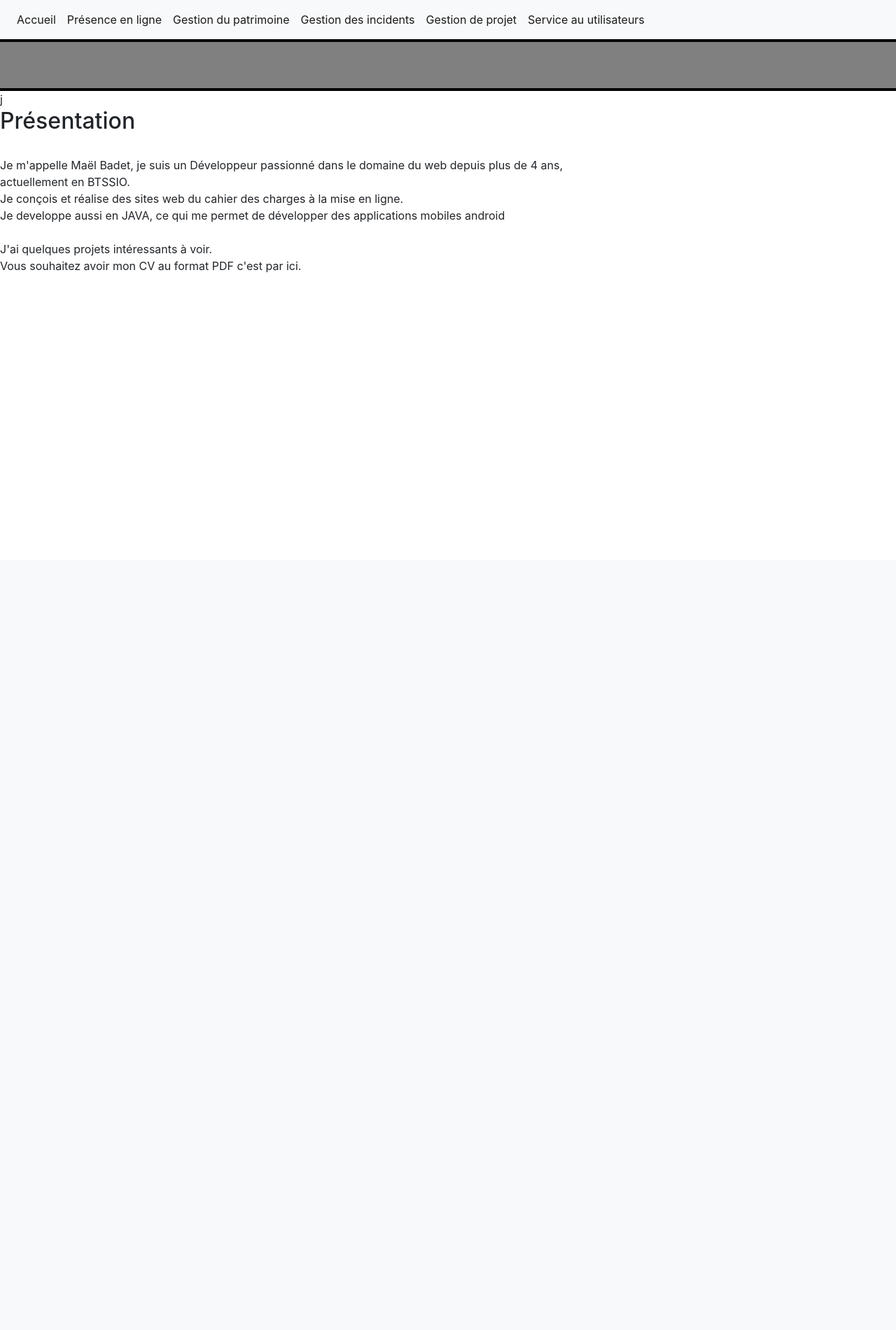
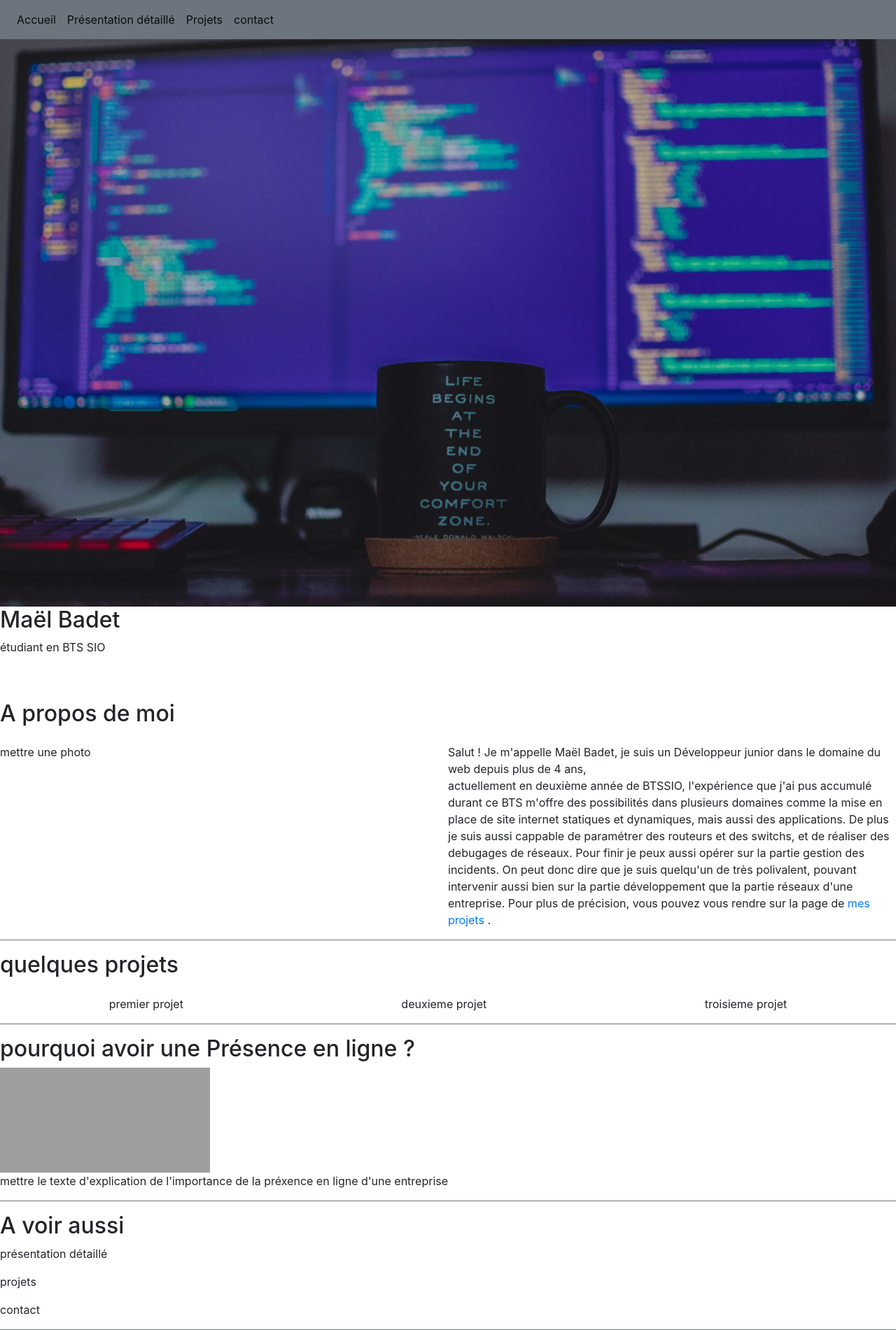
Before and after one commit to maelbadet/Portfolio, a PHP site: page / in a window 1280 px wide. Shown: the whole page at 70% size. Before the commit the page ends 389 px from the top, so only its background shows below. Run offline with PHP 8.4, Linux system fonts and the light colour scheme; grey boxes are pictures that could not be loaded.

Commit message:
sauvegarde
sauvegarde du 22/02/2023 contenant
premiere page rédiger sans style,
header paramétré, pages nommées et préremplis avec les infos.

Il reste a faire :
style sur la page d'accueil,
remplir la page projet et DevPerso,
faire le footer avec tous les liens vers les différents réseeaux sociaux et mentions légales,
mettre la vidéo au centre

```diff
--- a/css/style.css
+++ /dev/null
@@ -1,14 +0,0 @@
-
-/*ici se trouvera tous le CSS des différentes pages que comporte le portfolio.*/
-#menu ul li a{
-    text-decoration: none;
-    color: white;
-    font-size: 1.3rem;
-}
-
-#texte_bienvenue{
-    border-top: solid 0.3rem black;
-    border-bottom: solid 0.3rem black;
-    background-color: grey;
-    color: white;
-}
--- a/GestionProjet.html
+++ b/hf/header.php
@@ -1,11 +1,21 @@
+<!--
+===========================================================
+===========================================================
+===================  Exclusivité de  ======================
+===================   Badet Mael     ======================
+===========================================================
+===========================================================
+-->
+
 <!DOCTYPE html>
 <html lang="en">
 <head>
     <meta charset="UTF-8">
     <meta http-equiv="X-UA-Compatible" content="IE=edge">
     <meta name="viewport" content="width=device-width, initial-scale=1.0">
-    <link rel="stylesheet" href="css/reset.css">
     <link rel="stylesheet" href="css/style.css">
+
+
 
     <!--implémentation du JS de bootstrap-->
     <script src="https://code.jquery.com/jquery-3.3.1.slim.min.js" integrity="sha384-q8i/X+965DzO0rT7abK41JStQIAqVgRVzpbzo5smXKp4YfRvH+8abtTE1Pi6jizo" crossorigin="anonymous"></script>
@@ -14,48 +24,31 @@
 
     <!--implémentation du CSS de bootstrap-->
     <link rel="stylesheet" href="https://cdn.jsdelivr.net/npm/bootstrap@4.3.1/dist/css/bootstrap.min.css" integrity="sha384-ggOyR0iXCbMQv3Xipma34MD+dH/1fQ784/j6cY/iJTQUOhcWr7x9JvoRxT2MZw1T" crossorigin="anonymous">
-
-
     <title>mon portfolio</title>
 </head>
-<body>
-    <header>
+
+<header>
         <!--Menu avec bootstrap-->
-        <nav class="navbar navbar-expand-lg navbar-light bg-light justify-content-between">
+        <nav class="navbar navbar-expand-lg navbar-light bg-secondary position-fixed fixed-top ">
             <button class="navbar-toggler" type="button" data-toggle="collapse" data-target="#navbarTogglerDemo03" aria-controls="navbarTogglerDemo03" aria-expanded="false" aria-label="Toggle navigation">
               <span class="navbar-toggler-icon"></span>
             </button>
 
-            <div class="collapse navbar-collapse" id="navbarTogglerDemo03">
+            <div class="collapse navbar-collapse " id="navbarTogglerDemo03">
               <ul class="navbar-nav mr-auto mt-2 mt-lg-0">
                 <li class="nav-item active">
-                  <a class="nav-link" href="index.html">Accueil <span class="sr-only">(current)</span></a>
+                  <a class="nav-link" href="index.php">Accueil <span class="sr-only">(current)</span></a>
                 </li>
                 <li class="nav-item active">
-                    <a class="nav-link" href="DevPerso.html">Développement personnel <span class="sr-only">(current)</span></a>
+                    <a class="nav-link" href="DevPerso.php">Présentation détaillé <span class="sr-only">(current)</span></a>
+                </li>
+                <li class="nav-item active">
+                    <a class="nav-link" href="projet.php">Projets <span class="sr-only">(current)</span></a>
+                </li>
+                  <li class="nav-item active">
+                    <a class="nav-link" href="ServiceUtilisateurs.php">contact <span class="sr-only">(current)</span></a>
                   </li>
-                  <li class="nav-item active">
-                    <a class="nav-link" href="PresenceEnLigne.html">Présence en ligne <span class="sr-only">(current)</span></a>
-                  </li>
-                  <li class="nav-item active">
-                    <a class="nav-link" href="GestionPatrimoine.html">Gestion du patrimoine <span class="sr-only">(current)</span></a>
-                  </li>
-                  <li class="nav-item active">
-                    <a class="nav-link" href="GestionIncidents.html">Gestion des incidents <span class="sr-only">(current)</span></a>
-                  </li>
-                  <li class="nav-item active">
-                    <a class="nav-link" href="GestionProjet.html">Gestion de projet <span class="sr-only">(current)</span></a>
-                  </li>
-                  <li class="nav-item active">
-                    <a class="nav-link" href="ServiceUtilisateurs.html">Service au utilisateurs <span class="sr-only">(current)</span></a>
-                  </li>
+              </ul>
             </div>
           </nav>
     </header>
-
-
-    <div id="texte_bienvenue"><h1> <marquee scrollamount="50" scrolldelay="300">
-        Les différents gestions de projets
-    </marquee></h1></div>
-</body>
-</html>
--- a/index.html
+++ /dev/null
@@ -1,80 +0,0 @@
-<!DOCTYPE html>
-<html lang="en">
-<head>
-    <meta charset="UTF-8">
-    <meta http-equiv="X-UA-Compatible" content="IE=edge">
-    <meta name="viewport" content="width=device-width, initial-scale=1.0">
-    <link rel="stylesheet" href="css/style.css">
-
-    <!--implémentation du JS de bootstrap-->
-    <script src="https://code.jquery.com/jquery-3.3.1.slim.min.js" integrity="sha384-q8i/X+965DzO0rT7abK41JStQIAqVgRVzpbzo5smXKp4YfRvH+8abtTE1Pi6jizo" crossorigin="anonymous"></script>
-    <script src="https://cdn.jsdelivr.net/npm/popper.js@1.14.7/dist/umd/popper.min.js" integrity="sha384-UO2eT0CpHqdSJQ6hJty5KVphtPhzWj9WO1clHTMGa3JDZwrnQq4sF86dIHNDz0W1" crossorigin="anonymous"></script>
-    <script src="https://cdn.jsdelivr.net/npm/bootstrap@4.3.1/dist/js/bootstrap.min.js" integrity="sha384-JjSmVgyd0p3pXB1rRibZUAYoIIy6OrQ6VrjIEaFf/nJGzIxFDsf4x0xIM+B07jRM" crossorigin="anonymous"></script>
-
-    <!--implémentation du CSS de bootstrap-->
-    <link rel="stylesheet" href="https://cdn.jsdelivr.net/npm/bootstrap@4.3.1/dist/css/bootstrap.min.css" integrity="sha384-ggOyR0iXCbMQv3Xipma34MD+dH/1fQ784/j6cY/iJTQUOhcWr7x9JvoRxT2MZw1T" crossorigin="anonymous">
-
-
-    <title>mon portfolio</title>
-
-</head>
-<body>
-    <header>
-        <!--Menu avec bootstrap-->
-        <nav class="navbar navbar-expand-lg navbar-light bg-light justify-content-between">
-            <button class="navbar-toggler" type="button" data-toggle="collapse" data-target="#navbarTogglerDemo03" aria-controls="navbarTogglerDemo03" aria-expanded="false" aria-label="Toggle navigation">
-              <span class="navbar-toggler-icon"></span>
-            </button>
-
-            <div class="collapse navbar-collapse" id="navbarTogglerDemo03">
-              <ul class="navbar-nav mr-auto mt-2 mt-lg-0">
-                <li class="nav-item active">
-                  <a class="nav-link" href="index.html">Accueil <span class="sr-only">(current)</span></a>
-                </li>
-                  <li class="nav-item active">
-                    <a class="nav-link" href="#PresenceEnLigne.html">Présence en ligne <span class="sr-only">(current)</span></a>
-                  </li>
-                  <li class="nav-item active">
-                    <a class="nav-link" href="#GestionPatrimoine.html">Gestion du patrimoine <span class="sr-only">(current)</span></a>
-                  </li>
-                  <li class="nav-item active">
-                    <a class="nav-link" href="#GestionIncidents.html">Gestion des incidents <span class="sr-only">(current)</span></a>
-                  </li>
-                  <li class="nav-item active">
-                    <a class="nav-link" href="#GestionProjet.html">Gestion de projet <span class="sr-only">(current)</span></a>
-                  </li>
-                  <li class="nav-item active">
-                    <a class="nav-link" href="#ServiceUtilisateurs.html">Service au utilisateurs <span class="sr-only">(current)</span></a>
-                  </li>
-            </div>
-          </nav>
-    </header>
-
-    <div id="texte_bienvenue"><h1> <marquee scrollamount="50" scrolldelay="300">
-        Bienvenu sur mon portfolio
-    </marquee></h1></div>
-j
-    <div id="Présentation">
-      <h2>Présentation</h2>
-      <article id="Mael">
-        <img src="" alt="">
-        <p>Je m'appelle Maël Badet, je suis un Développeur passionné dans le domaine du web depuis plus de 4 ans,<br>
-          actuellement en BTSSIO. <br>
-          Je conçois et réalise des sites web du cahier des charges à la mise en ligne. <br>
-          Je developpe aussi en JAVA, ce qui me permet de développer des applications mobiles android
-          <br><br>
-          J'ai quelques projets intéressants à voir. <br>
-          Vous souhaitez avoir mon CV au format PDF c'est par ici.  </p>
-      </article>
-    </div>
-
-    <div id="cursus"></div>
-
-    <div id="BTSP"></div>
-
-    <div id="veille"></div>
-
-
-
-</body>
-</html>
--- /dev/null
+++ b/index.php
@@ -0,0 +1,72 @@
+<!--
+===========================================================
+===========================================================
+===================  Exclusivité de  ======================
+===================   Badet Mael     ======================
+===========================================================
+===========================================================
+-->
+
+<body>
+<?php include('hf/header.php') ?>
+
+<!--test de l'image responsive pour occuper toute la taille de l'écran-->
+
+<img class="img-responsive" src="img/pc_background.jpg" style=width:100%>
+
+<article class="testimg">
+  <h2>Maël Badet</h2>
+  <p>étudiant en BTS SIO<p>
+</article>
+
+<!--test de l'image responsive pour occuper toute la taille de l'écran-->
+
+<!-- Div du a propos pour la présentation personnel-->
+<h2 class="pt-5">A propos de moi</h2>
+<div class="pt-3 border-bottom border-secondary">
+  <article class="d-flex flex-row justify-content-between" >
+    <p class="pr-2">mettre une photo</p>
+    <p class="w-50">Salut ! Je m'appelle Maël Badet, je suis un Développeur junior dans le domaine du web depuis plus de 4 ans,<br>
+      actuellement en deuxième année de BTSSIO, l'expérience que j'ai pus accumulé durant ce BTS m'offre des possibilités dans plusieurs domaines comme la mise
+      en place de site internet statiques et dynamiques, mais aussi des applications. De plus je suis aussi cappable de paramétrer des routeurs et des switchs,
+      et de réaliser des debugages de réseaux. Pour finir je peux aussi opérer sur la partie gestion des incidents. On peut donc dire que je suis quelqu'un de
+      très polivalent, pouvant intervenir aussi bien sur la partie développement que la partie réseaux d'une entreprise. Pour plus de précision, vous pouvez vous
+      rendre sur la page de <a href="projet.php">mes projets </a>.
+    </p>
+  </article>
+</div>
+<!-- Fin du Div du a propos pour la présentation personnel-->
+
+<!--Div pour présentations de mes 3 plus gros projets-->
+<div class="pt-3 border-bottom border-secondary">
+<h2>quelques projets</h2>
+<div class="d-flex flex-row justify-content-around align-items-stretch pt-3">
+  <p>premier projet</p>
+  <p>deuxieme projet</p>
+  <p>troisieme projet</p>
+</div>
+</div>
+<!--Fin du Div pour présentations de mes 3 plus gros projets-->
+
+<div class=" pt-3 border-bottom border-secondary">
+  <h2>pourquoi avoir une Présence en ligne ?</h2>
+  <!--ici seras la vidéo contenant les expllications pour la question de la présence en ligne-->
+  <iframe src="video/VALORANT_replay_2023.02.01-16.42.mp4" frameborder="0" class="ratio ratio-1x1 center-block "></iframe>
+  <!--fin de la présentation orale-->
+
+  <!--ici seras le texte explicatif de la raison d'avoir une présence en ligne-->
+  <p>mettre le texte d'explication de l'importance de la préxence en ligne d'une entreprise</p>
+  <!--fin de l'explication de la présence en ligen de l'entreprise-->
+</div>
+
+<div class="pt-3 border-bottom border-secondary">
+  <h2>A voir aussi </h2>
+  <div>
+    <p>présentation détaillé</p>
+    <p>projets</p>
+    <p>contact</p>
+  </div>
+</div>
+
+</body>
+</html>
```
Also changed, not shown: DevPerso.php (added, +12 -0 lines), GestionIncidents.html (deleted, +0 -59 lines), GestionPatrimoine.html (deleted, +0 -59 lines), PresenceEnLigne.html (deleted, +0 -59 lines), ServiceUtilisateurs.html (deleted, +0 -59 lines), projet.php (added, +24 -0 lines), img/pc_background.jpg (added).
